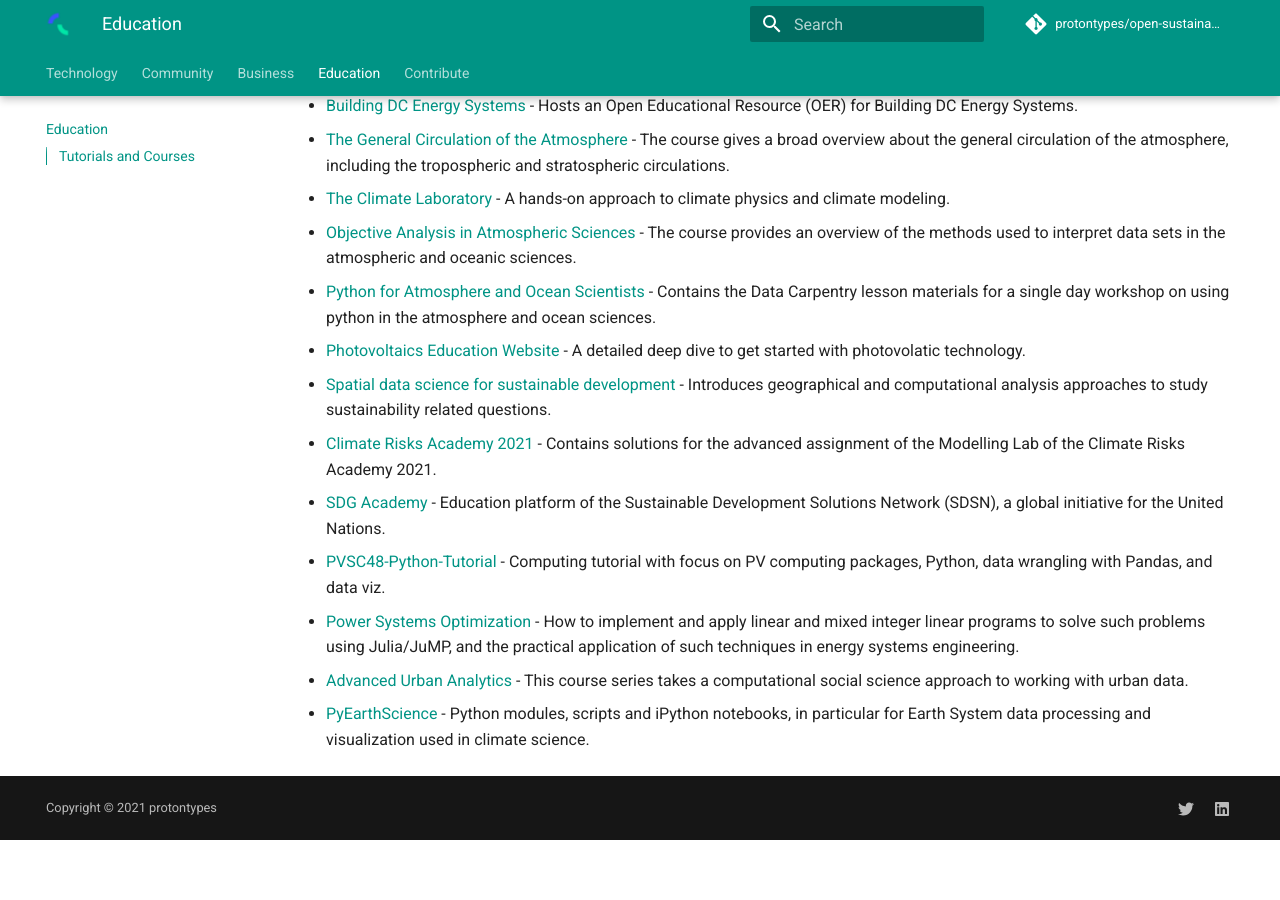
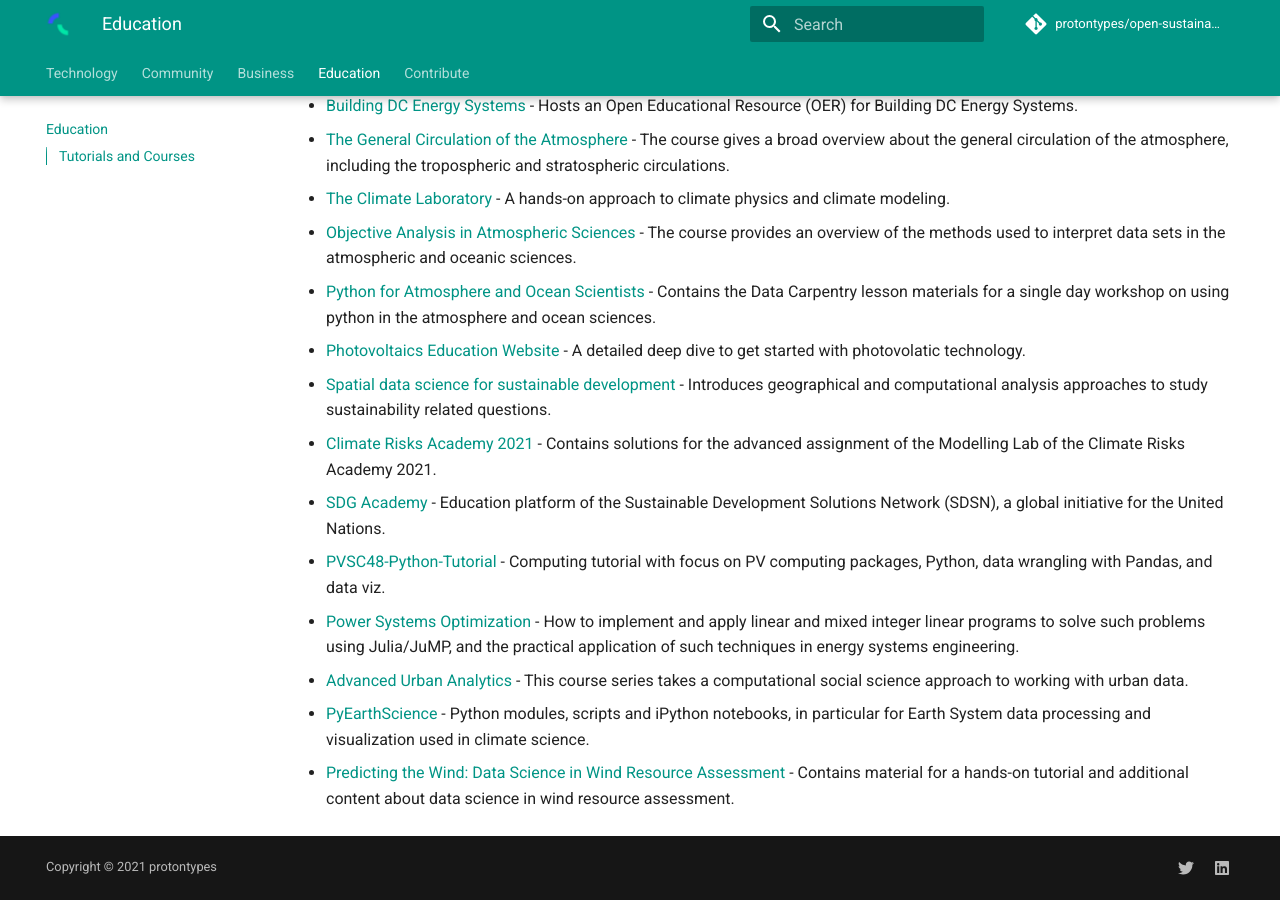
Before and after one commit to protontypes/open-sustainable-technology, an MkDocs documentation site: the page built from docs/education.md, in a window 1280 px wide and 900 px high, scrolled down 1153 px. Built offline with MkDocs 1.6.1 and Material for MkDocs 9.7.7, drawn with Linux system fonts in a browser that asks for light colours; comment, search, counter and statistics services are not loaded; before the commit the page ends 1993 px from its top, so only the background shows below that.

Commit message:
Update education.md
Contains material for a hands-on tutorial and additional content about #datascience in #wind resource assessment.  https://github.com/flrs/predicting_the_wind #opensource #openscience #renewables @FRoscheck @flrs

```diff
--- a/docs/education.md
+++ b/docs/education.md
@@ -37,3 +37,4 @@ __Looking for resources to get started in Open Sustainable Technology? Here you
 - [Power Systems Optimization](https://github.com/east-winds/power-systems-optimization) - How to implement and apply linear and mixed integer linear programs to solve such problems using Julia/JuMP, and the practical application of such techniques in energy systems engineering.
 - [Advanced Urban Analytics](https://github.com/gboeing/ppd599) - This course series takes a computational social science approach to working with urban data.
 - [PyEarthScience](https://github.com/KMFleischer/PyEarthScience) - Python modules, scripts and iPython notebooks, in particular for Earth System data processing and visualization used in climate science.
+- [Predicting the Wind: Data Science in Wind Resource Assessment](https://github.com/flrs/predicting_the_wind) - Contains material for a hands-on tutorial and additional content about data science in wind resource assessment.
```
